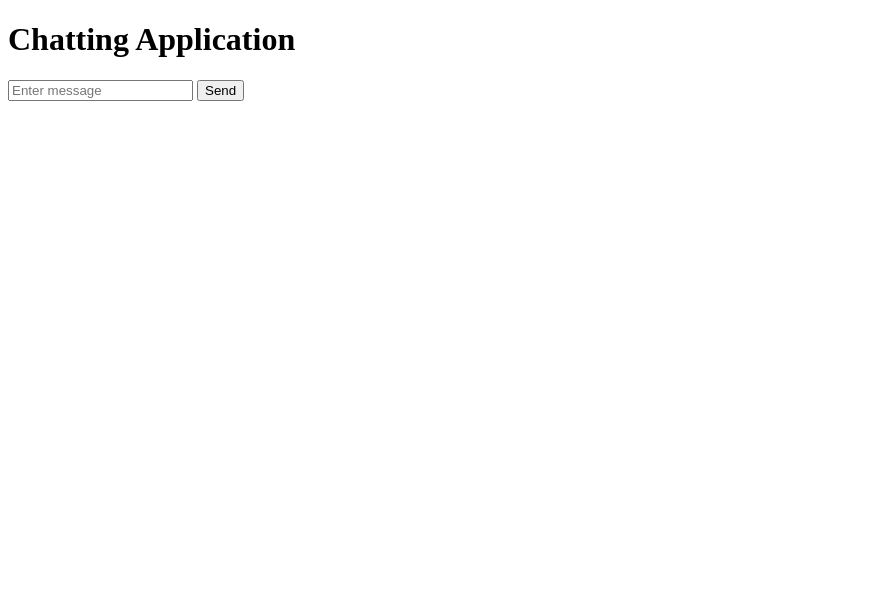
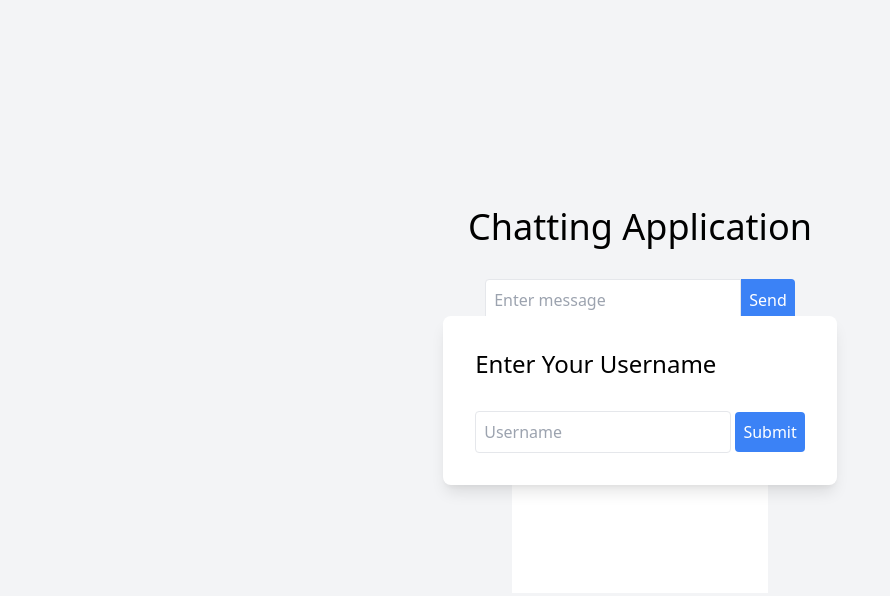
Before and after one commit to abhishek1savaliya/Soket.io, a website: page public/index.html in a window 1280 px wide. Shown: the whole page, without its empty margins (0-890 px from the left). Drawn offline with nearby package versions, Linux system fonts and the light colour scheme; no server answers.

Commit message:
git push

```diff
--- a/public/index.html
+++ b/public/index.html
@@ -1,36 +1,71 @@
 <!DOCTYPE html>
 <html lang="en">
+
 <head>
-    <meta charset="UTF-8" />
-    <meta name="viewport" content="width=device-width, initial-scale=1.0" />
-    <title>Chat App</title>
+    <meta charset="UTF-8">
+    <title>Chatting Application</title>
+    <!-- Add Tailwind CSS CDN -->
+    <link href="https://cdn.jsdelivr.net/npm/tailwindcss@2.2.19/dist/tailwind.min.css" rel="stylesheet">
 </head>
-  <body>
-    <h1>Chatting Application</h1>
-    <input type="text" placeholder="Enter message" id="message" />
-    <button id="sendBtn">Send</button>
 
-    <div id="show"></div>
+<body class="bg-gray-100 h-screen flex flex-col justify-center items-center">
 
+    <h1 class="text-4xl mb-8">Chatting Application</h1>
+
+    <!-- Username Popup Modal -->
+    <div id="usernameModal" class="fixed inset-0 flex items-center justify-center hidden">
+        <div class="bg-white p-8 rounded-lg shadow-lg">
+            <h2 class="text-2xl mb-4">Enter Your Username</h2>
+            <input type="text" id="usernameInput" placeholder="Username" class="p-2 border rounded w-64">
+            <button id="submitUsername" class="bg-blue-500 text-white p-2 rounded mt-4">Submit</button>
+        </div>
+    </div>
+
+    <div class="flex mb-4">
+        <input type="text" placeholder="Enter message" id="message" class="p-2 border rounded-l w-64 focus:border-blue-500 focus:ring focus:ring-blue-200">
+        <button id="sendBtn" class="bg-blue-500 text-white p-2 rounded-r hover:bg-blue-600">Send</button>
+    </div>
+
+    <div id="show" class="bg-white p-4 w-64 h-64 overflow-y-auto">
+        <!-- Messages will be displayed here -->
+    </div>
+
+    <!-- Add Socket.io library -->
     <script src="/socket.io/socket.io.js"></script>
     <script>
         const socket = io();
         const sendBtn = document.getElementById("sendBtn");
         const messageInput = document.getElementById("message");
-      const allMessage = document.getElementById('show')
+        const allMessage = document.getElementById('show');
+        let username = '';
 
+        // Display username modal
+        document.addEventListener('DOMContentLoaded', function () {
+            document.getElementById('usernameModal').classList.remove('hidden');
+        });
 
-      socket.on("message", (message) => {
-        const p = document.createElement('p')
-        p.innerHTML = message
-        allMessage.appendChild(p)
+        // Submit username
+        document.getElementById('submitUsername').addEventListener('click', function () {
+            username = document.getElementById('usernameInput').value;
+            document.getElementById('usernameModal').classList.add('hidden');
+        });
 
+        socket.on("message", (data) => {
+            const p = document.createElement('p');
+            p.innerHTML = `<strong>${data.senderId}:</strong> ${data.message}`;
+            allMessage.appendChild(p);
         });
 
         sendBtn.addEventListener("click", (e) => {
             const message = messageInput.value;
-        socket.emit("message", message);
+            const senderId = username;
+            const data = { message, senderId };
+            socket.emit("message", data);
+            messageInput.value = "";
         });
+
     </script>
+
 </body>
+
 </html>
```
Also changed, not shown: index.js (+4 -5 lines). Lines whose indentation alone changed are shown as unchanged.
